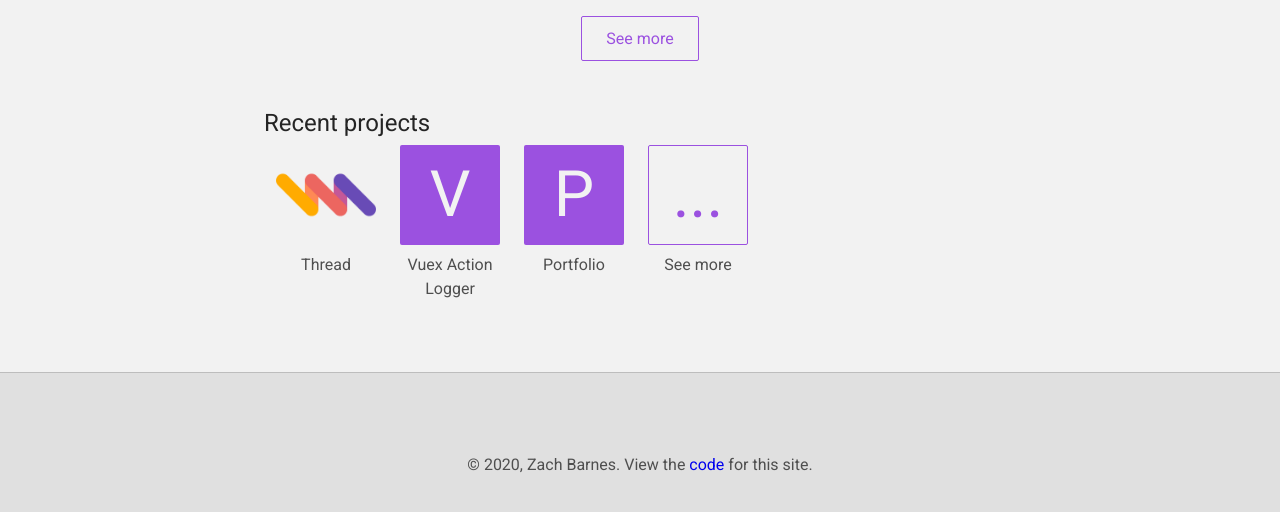
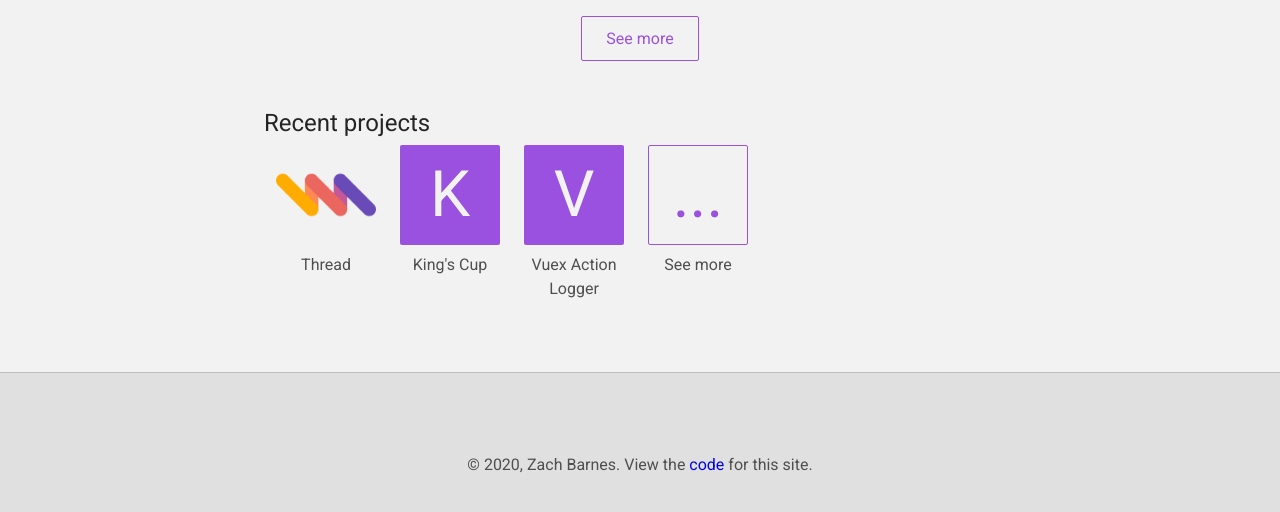
Before and after one commit to Zacharias3690/Portfolio, a Jekyll site: the page built from index.md, in a window 1280 px wide and 1314 px high. Shown: the part 757-1269 px from the top of the window. Built offline with Jekyll 4.4.1, drawn with Linux system fonts in a browser that asks for light colours.

Commit message:
Add King's Cup to Projects list

```diff
--- a/_config.yml
+++ b/_config.yml
@@ -48,6 +48,8 @@ projects:
     url: https://github.com/Zacharias3690/Thread
     image: /assets/images/thread.png
     alt: Thread Logo
+  - name: King's Cup
+    url: https://github.com/Zacharias3690/KingsCup
   - name: Vuex Action Logger
     url: https://github.com/Zacharias3690/vuex-action-logger
   - name: Portfolio
```
